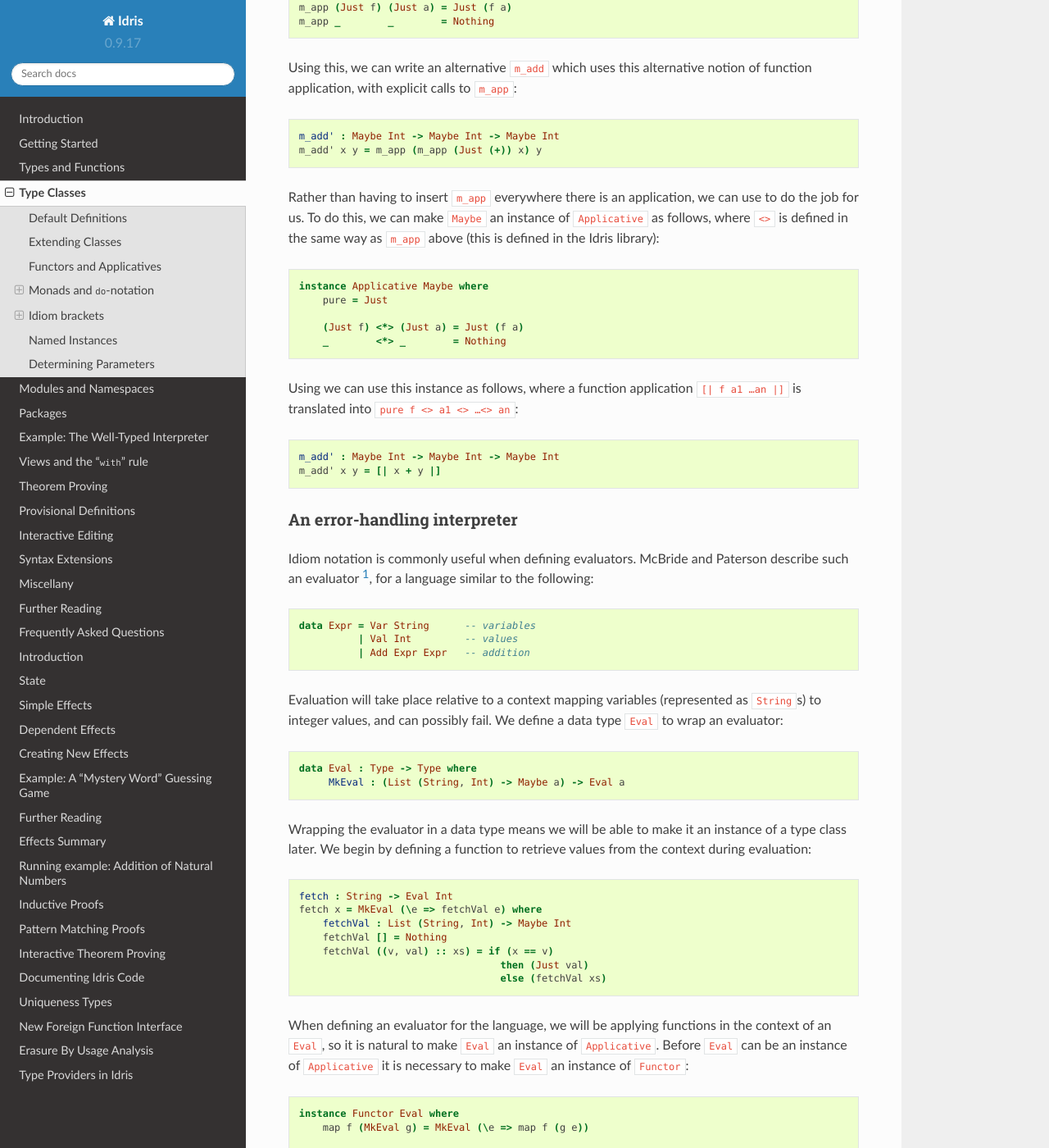
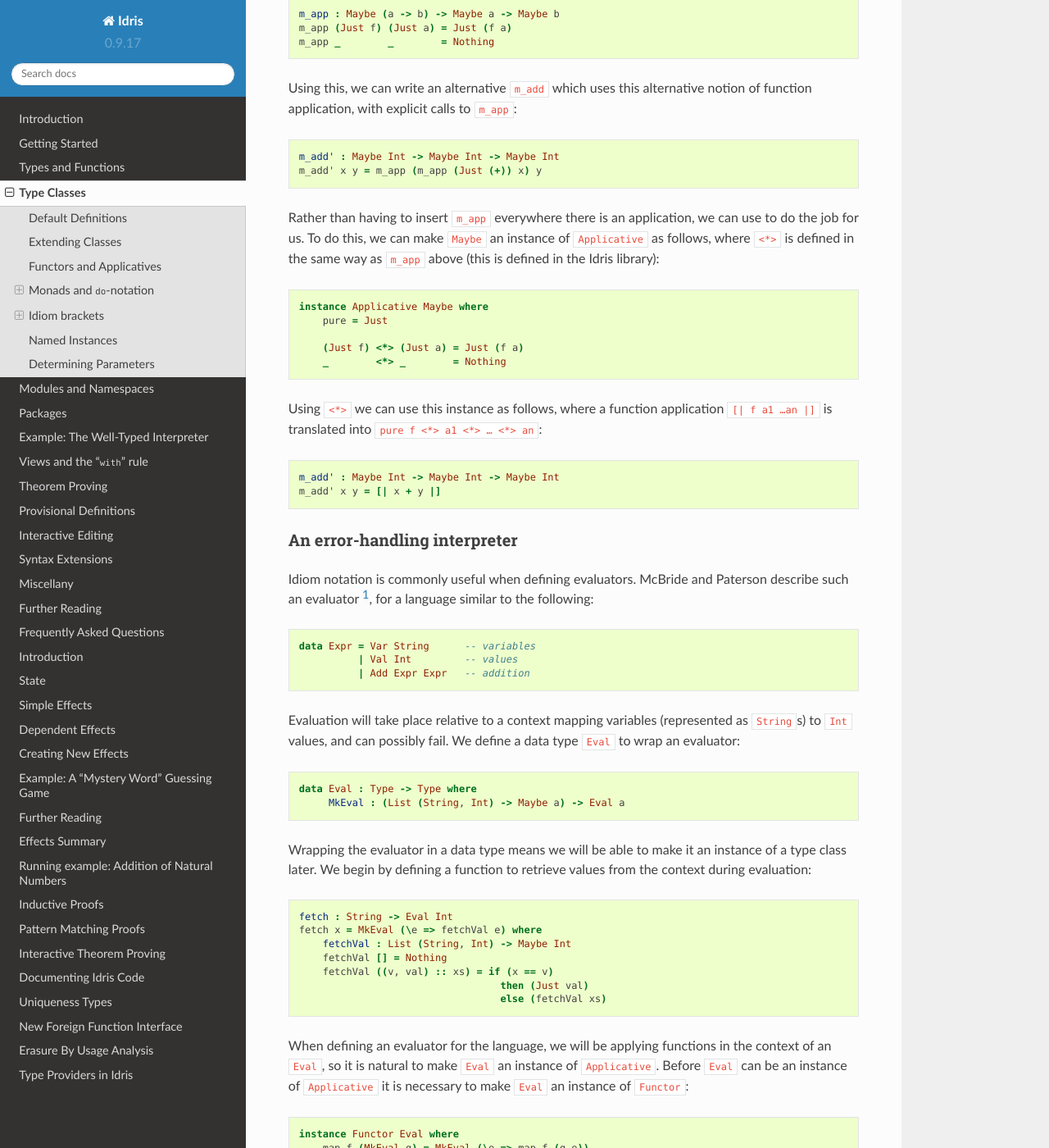
Before and after one commit to idris-lang/Idris-dev, a Sphinx documentation site: the page built from docs/tutorial/classes.rst, in a window 1280 px wide and 1400 px high, scrolled down 6347 px. Shown: the whole window at 82% size. Built offline with Sphinx 7.4.7 and the Read the Docs theme 2.0.0, drawn with Linux system fonts in a browser that asks for light colours; formulas are drawn with MathJax 3; some of the changed text lies outside the part shown.

Commit message:
Fix typos, add small clarifications in type class chapter of tutorial.

```diff
--- a/docs/tutorial/classes.rst
+++ b/docs/tutorial/classes.rst
@@ -210,9 +210,9 @@
 Inside a ``do`` block, the following syntactic transformations are
 applied:
 
-- ``x <- v; e`` becomes ``v >>= (\backslashx => e)``
+- ``x <- v; e`` becomes ``v >>= (\x => e)``
 
-- ``v; e`` becomes ``v >>= (\backslash_ => e)``
+- ``v; e`` becomes ``v >>= (\_ => e)``
 
 - ``let x = v; e`` becomes ``let x = v in e``
 
@@ -364,7 +364,7 @@
 
 Rather than having to insert ``m_app`` everywhere there is an
 application, we can use to do the job for us. To do this, we can make
-``Maybe`` an instance of ``Applicative`` as follows, where ``<>`` is
+``Maybe`` an instance of ``Applicative`` as follows, where ``<*>`` is
 defined in the same way as ``m_app`` above (this is defined in the
 Idris library):
 
@@ -376,9 +376,9 @@
         (Just f) <*> (Just a) = Just (f a)
         _        <*> _        = Nothing
 
-Using we can use this instance as follows, where a function
-application ``[| f a1 …an |]`` is translated into ``pure f <> a1 <>
-…<> an``:
+Using ``<*>`` we can use this instance as follows, where a function
+application ``[| f a1 …an |]`` is translated into ``pure f <*> a1 <*>
+… <*> an``:
 
 .. code-block:: idris
 
@@ -399,7 +399,7 @@
               | Add Expr Expr   -- addition
 
 Evaluation will take place relative to a context mapping variables
-(represented as ``String``\s) to integer values, and can possibly fail.
+(represented as ``String``\s) to ``Int`` values, and can possibly fail.
 We define a data type ``Eval`` to wrap an evaluator:
 
 .. code-block:: idris
```
Also changed, not shown: other parts of docs/tutorial/classes.rst (+1 -1 lines).
